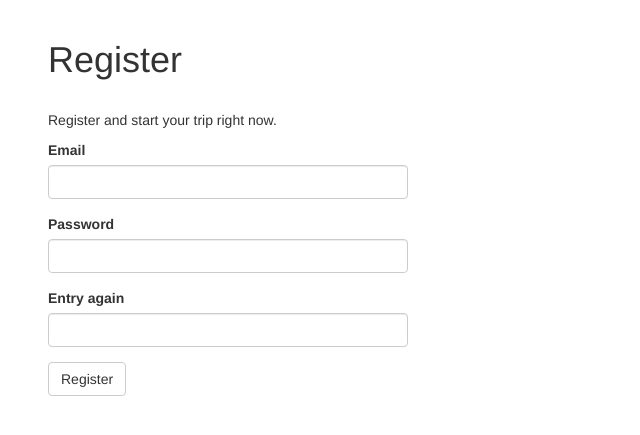
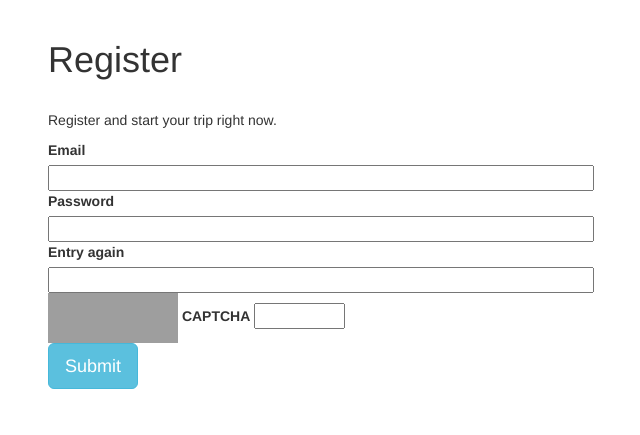
Before and after one commit to datascicamp/WebUIPart, a Flask app: page /auth/register in a window 1280 px wide. Shown: the part 52-487 px from the top of the page, without its empty margins (22-662 px from the left). Run offline with Flask 2, Linux system fonts and the light colour scheme; some libraries are stand-ins or nearby versions; grey boxes are pictures that could not be loaded.

Commit message:
CAPTCHA not correct

```diff
--- a/app/auth/forms.py
+++ b/app/auth/forms.py
@@ -33,4 +33,6 @@ class RegisterForm(FlaskForm):
     email = StringField('Email', validators=[DataRequired(), Email()])
     password = PasswordField('Password', validators=[DataRequired()])
     re_password = PasswordField('Entry again', validators=[DataRequired(), EqualTo('password')])
+    captcha = StringField('CAPTCHA', validators=[DataRequired()])
+    captcha_validate = StringField('Captcha validate')
     submit = SubmitField('Register')
--- a/app/auth/routes.py
+++ b/app/auth/routes.py
@@ -1,7 +1,7 @@
 from app import app
-from flask import render_template, url_for, redirect
+from flask import render_template, url_for, redirect, flash
 from app.auth.forms import ResetPasswordRequestForm, ResetPasswordForm, RegisterRequestForm, LoginForm, RegisterForm
-from func_pack import get_api_info
+from func_pack import get_api_info, generate_random_code
 from config import Config
 from app.auth import bp
 import requests
@@ -95,14 +95,25 @@ def login_verify():
 @bp.route('/register', methods=['GET'])
 def register_view():
     form = RegisterForm()
-    return render_template('auth/register/register.html', form=form)
+    captcha = dict()
+    captcha['captcha_code'] = generate_random_code()
+    captcha['captcha_url'] = 'http://' + Config.CAPTCHA_SERVICE_URL + '/api/captcha/' + captcha['captcha_code']
+    form.captcha_validate.data = captcha['captcha_code']
+    return render_template('auth/register/register.html', form=form, captcha=captcha)
 
 
 # register post
 @bp.route('/register', methods=['POST'])
 def register_account():
     form = RegisterForm()
+    # POST method
     if form.validate_on_submit():
+        # captcha validate
+        print(form.captcha.data)
+        print(form.captcha_validate.data)
+        if form.captcha.data != form.captcha_validate.data:
+            flash('CAPTCHA is not Correct!', 'error')
+            return redirect(url_for('auth.register_view'))
         # account info
         account_info = dict()
         account_info['account_email'] = form.email.data
--- a/app/templates/auth/register/register.html
+++ b/app/templates/auth/register/register.html
@@ -9,7 +9,21 @@
     <div class="row">
         <div class="col-md-4">
             <!-- Just send a form to wtf is enough -->
-            {{ wtf.quick_form(form) }}
+            <form method="post">
+                {{ form.csrf_token }}
+                {{ form.email.label }}
+                {{ form.email(size = 64) }}
+                {{ form.password.label }}
+                {{ form.password(size = 64) }}
+                {{ form.re_password.label }}
+                {{ form.re_password(size = 64) }}
+                {% if captcha %}
+                <img src="{{ captcha.captcha_url }}" alt="captcha" width="130" height="50">
+                {% endif %}
+                {{ form.captcha.label }}
+                {{ form.captcha(size = 8) }}
+                <button class="btn btn-info btn-lg" type=submit>Submit</button>
+            </form>
         </div>
     </div>
 {% endblock %}
--- a/func_pack.py
+++ b/func_pack.py
@@ -1,6 +1,9 @@
 import requests
 import logging
 import json
+import datetime
+import random
+import config
 
 
 # 将 bytes 转换为 string
@@ -29,9 +32,20 @@ def get_api_info(request_result):
         # 返回处理好的 list
         return list_content
 
+
 # 生成当前时间 格式为 %Y-%m-%d/%H:%M:%S
 def get_current_datetime():
     return str(datetime.datetime.now().strftime("%Y-%m-%d %H:%M:%S"))
+
+
+# 生成 4 个随机数
+def generate_random_code():
+    code = ''
+    identifiers = config.Config.IDENTIFIERS
+    for item in range(4):
+        text = random.choice(identifiers)
+        code += text
+    return code
 
 
 if __name__ == '__main__':
```
Also changed, not shown: config.py (+9 -0 lines), 1 other file.
